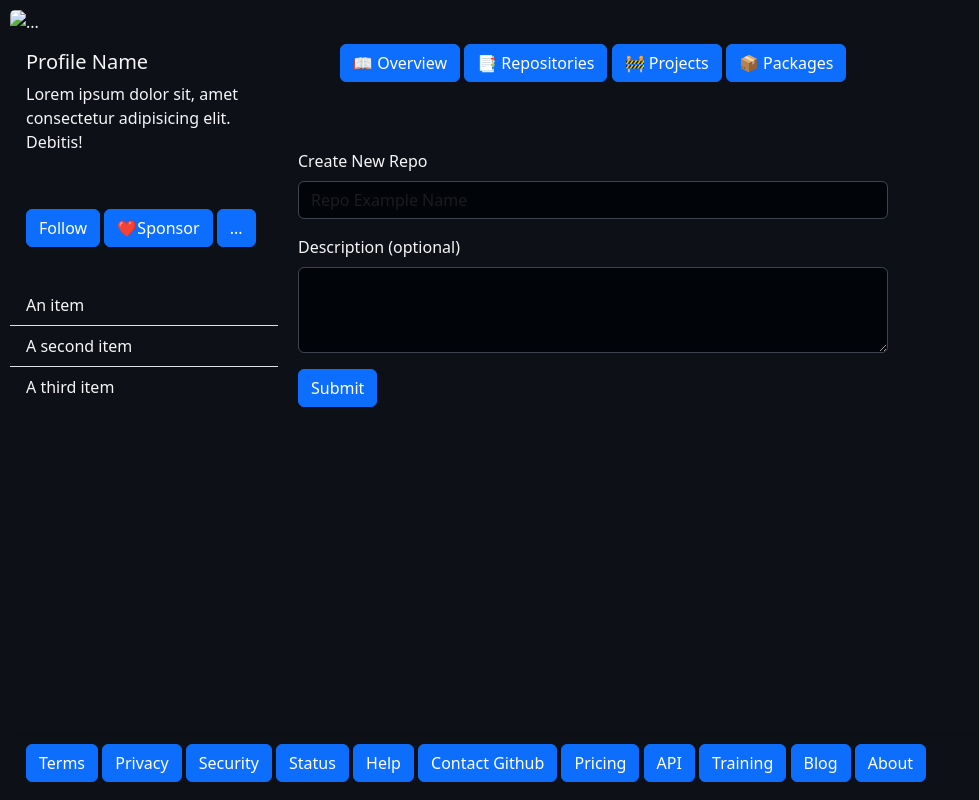
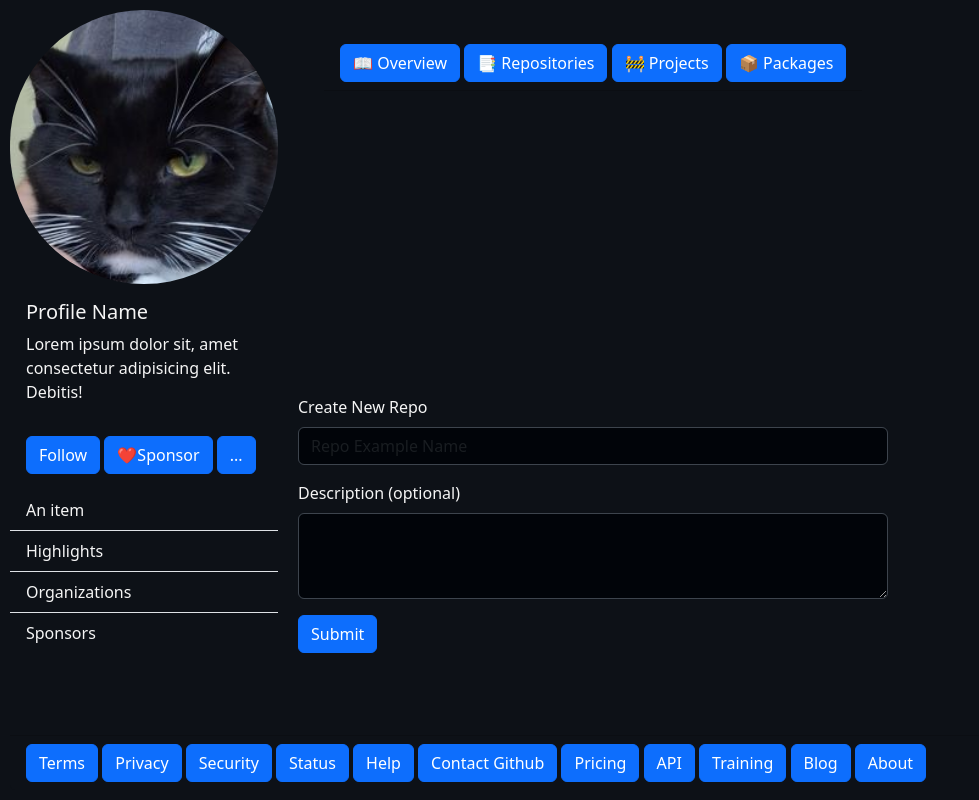
Before and after one commit to nss-evening-cohort-29/flamingo-gitsub, a plain HTML site: page index.html in a window 1280 px wide. Shown: the whole page, without its empty margins (0-979 px from the left). Drawn offline with nearby package versions, Linux system fonts and the light colour scheme.

Commit message:
catPic added

```diff
--- a/index.html
+++ b/index.html
@@ -14,7 +14,7 @@
 
       <!-- This bootstrap card most closely matches wireframe requirements -->
       <div id="profile-container" class="card" style="width: 18rem; border: transparent;" >
-        <img src="..." class="card-img-top" alt="...">
+        <img src="catPic.jpg" class="card-img-top" alt="...">
         <div class="card-body">
           <h5 class="card-title">Profile Name</h5>
           <p class="card-text">Lorem ipsum dolor sit, amet consectetur adipisicing elit. Debitis!</p>
@@ -29,11 +29,13 @@
 
         <ul class="list-group list-group-flush">
           <li class="list-group-item">An item</li>
-          <li class="list-group-item">A second item</li>
-          <li class="list-group-item">A third item</li>
+          <li class="list-group-item">Highlights</li>
+          <li class="list-group-item">Organizations</li>
+          <li class="list-group-item">Sponsors</li>
         </ul>
 
       </div>
+
 
       <!-- Here is the container that holds all of the non-profile content. -->
       <div id="content-container" class="card" style="border: transparent;">
--- a/main.css
+++ b/main.css
@@ -24,3 +24,7 @@ body {
 #everything-container {
   display: flex
 }
+
+.card-img-top {
+  border-radius: 200px;
+}
```
Also changed, not shown: catPic.jpg (added).
